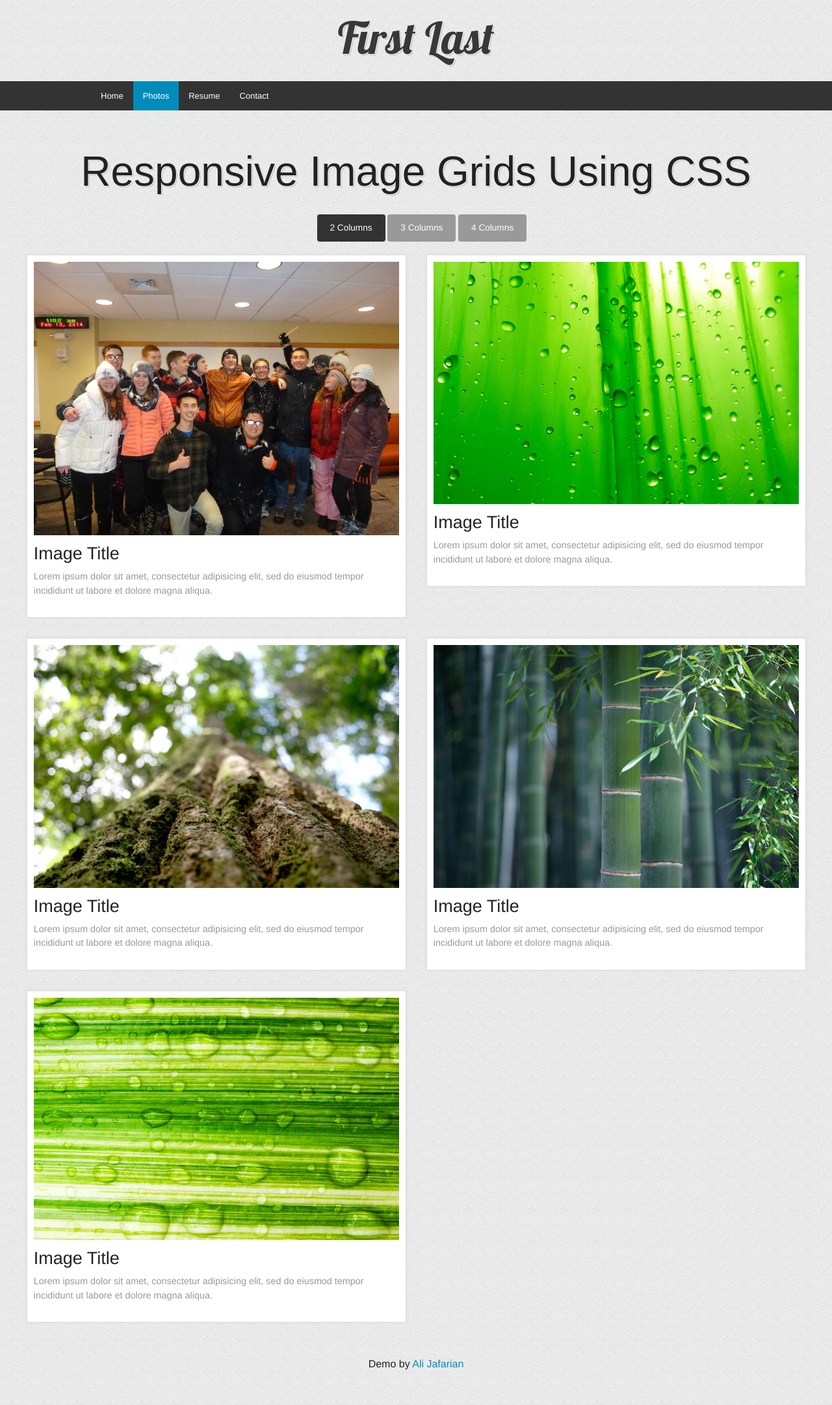
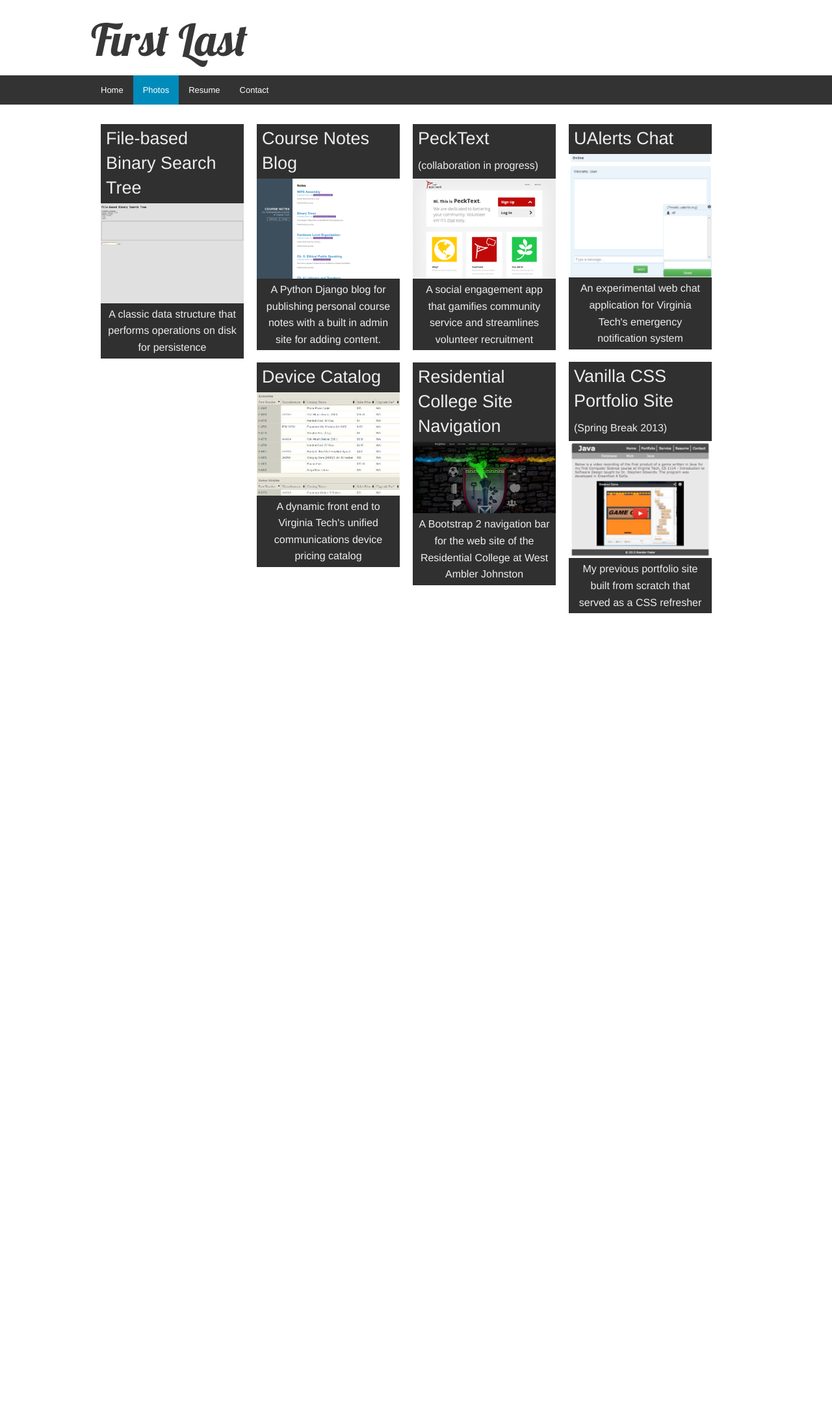
Before and after one commit to brandon-foster/template-1, a PHP site: page /photos.php in a window 1280 px wide. Shown: the whole page at 65% size. After the commit the page ends 944 px from the top, so only its background shows below. Run offline with PHP 8.4, Linux system fonts and the light colour scheme; some web fonts are replaced.

Commit message:
apply masonry to portfolio items

```diff
--- a/css/gallery.css
+++ b/css/gallery.css
@@ -1,7 +1,10 @@
+/* ties into photos.php */
+
 * {
 	margin: 0;
 	padding: 0;
 }
+
 body {
 	background: url(img/gallery/noise_light-grey.jpg);
 	font-family: 'Helvetica Neue', arial, sans-serif;
@@ -16,32 +19,39 @@ h1 {
 	text-align: center;
 	text-shadow: 1px 1px 0 #fff, 2px 2px 0 #bbb;
 }
+
 hr {
 	border-top: 1px solid #ccc;
 	border-bottom: 1px solid #fff;
 	margin: 25px 0;
 	clear: both;
 }
+
 .centered {
 	text-align: center;
 }
+
 .wrapper {
 	width: 100%;
 	padding: 30px 0;
 }
+
 .container {
 	width: 1200px;
 	margin: 0 auto;
 }
+
 ul.grid-nav {
 	list-style: none;
 	font-size: .85em;
 	font-weight: 200;
 	text-align: center;
 }
+
 ul.grid-nav li {
 	display: inline-block;
 }
+
 ul.grid-nav li a {
 	display: inline-block;
 	background: #999;
@@ -52,12 +62,15 @@ ul.grid-nav li a {
 	-moz-border-radius: 4px;
 	-webkit-border-radius: 4px;
 }
+
 ul.grid-nav li a:hover {
 	background: #7b0;
 }
+
 ul.grid-nav li a.active {
 	background: #333;
 }
+
 .grid-container {
 	display: none;
 }
@@ -67,6 +80,15 @@ ul.rig {
 	font-size: 0px;
 	margin-left: -2.5%; /* should match li left margin */
 }
+
+/* BEGIN brandon 2014-JUL-16 */
+ul.rig>a:hover>li {
+	box-shadow: 0 0 5px #737C85;
+	box-sizing: border-box;
+	-moz-box-sizing: border-box;
+	-webkit-box-sizing: border-box;
+}
+/* END brandon 2014-JUL-16 */
 ul.rig li {
 	display: inline-block;
 	padding: 10px;
@@ -81,18 +103,21 @@ ul.rig li {
 	-moz-box-sizing: border-box;
 	-webkit-box-sizing: border-box;
 }
+
 ul.rig li img {
 	max-width: 100%;
 	height: auto;
 	margin: 0 0 10px;
 }
+
 ul.rig li h3 {
 	margin: 0 0 5px;
 }
+
 ul.rig li p {
 	font-size: .9em;
 	line-height: 1.5em;
-    color: #999;
+	color: #5B5655;
 }
 /* class for 2 columns */
 ul.rig.columns-2 li {
@@ -107,14 +132,14 @@ ul.rig.columns-4 li {
 	width: 22.5%; /* this value + 2.5 should = 25% */
 }
 
-@media (max-width: 1199px) {
+@media ( max-width : 1199px) {
 	.container {
 		width: auto;
 		padding: 0 10px;
 	}
 }
 
-@media (max-width: 480px) {
+@media ( max-width : 480px) {
 	ul.grid-nav li {
 		display: block;
 		margin: 0 0 5px;
--- /dev/null
+++ b/masonry/masonry.css
@@ -0,0 +1,45 @@
+.masonry-brick {
+	margin: 10px auto;
+	float: left;
+	background-color: #c0c0c0;
+	text-align: center;
+}
+
+@media ( max-width : 640px) {
+	.masonry-brick {
+		width: 100%;
+	}
+}
+
+@media ( min-width : 641px) and (max-width: 840px) {
+	.masonry-brick {
+		width: 220px;
+	}
+}
+
+@media ( min-width : 841px) {
+	.masonry-brick {
+		width: 220px;
+	}
+}
+
+.masonry-brick h3,.masonry-brick p {
+	background-color: rgba(0, 0, 0, 0.75);
+	margin: 0;
+	color: #eee;
+	padding: 4px 8px;
+}
+
+.masonry-brick h3 {
+	text-align: left;
+}
+
+#masonryContainer {
+	width: 0 auto;
+	margin-left: auto;
+	margin-right: auto;
+}
+
+h3 span.small {
+	font-size: 16px;
+}
--- a/photos.php
+++ b/photos.php
@@ -5,7 +5,8 @@
 <meta charset="utf-8">
 <meta name="viewport" content="width=device-width, initial-scale=1.0">
 	<?php include"includes/links-include.php"?>
-	<link href="css/gallery.css" rel="stylesheet" type="text/css">
+<!-- 	<link href="css/gallery.css" rel="stylesheet" type="text/css"> -->
+<link href="masonry/masonry.css" rel="stylesheet" type="text/css">
 <title>Photos &middot; Portfolio</title>
 </head>
 <body class="body-photos">
@@ -15,193 +16,79 @@
     <?php include"includes/nav-include.php"?>
 
 <div class="wrapper">
-		<div class="container">
-			<h1>Responsive Image Grids Using CSS</h1>
-			<ul class="grid-nav">
-				<li><a href="#" data-id="two-columns" class="active">2 Columns</a></li>
-				<li><a href="#" data-id="three-columns">3 Columns</a></li>
-				<li><a href="#" data-id="four-columns">4 Columns</a></li>
-			</ul>
+		<div class="row">
+			<div class="small-12 columns">
+				<div style="position: relative; margin-right: auto; margin-left: auto;">
+					<div id="masonryContainer">
 
-			<div id="two-columns" class="grid-container" style="display: block;">
-				<ul class="rig columns-2">
 
-					<li><img src="img/gallery/cs-lounge.jpg" />
-						<h3>Image Title</h3>
-						<p>Lorem ipsum dolor sit amet, consectetur adipisicing elit, sed
-							do eiusmod tempor incididunt ut labore et dolore magna aliqua.</p>
-					</li>
-					<li><img src="img/gallery/pri_001.jpg" />
-						<h3>Image Title</h3>
-						<p>Lorem ipsum dolor sit amet, consectetur adipisicing elit, sed
-							do eiusmod tempor incididunt ut labore et dolore magna aliqua.</p>
-					</li>
-					<li><img src="img/gallery/pri_002.jpg" />
-						<h3>Image Title</h3>
-						<p>Lorem ipsum dolor sit amet, consectetur adipisicing elit, sed
-							do eiusmod tempor incididunt ut labore et dolore magna aliqua.</p>
-					</li>
-					<li><img src="img/gallery/pri_003.jpg" />
-						<h3>Image Title</h3>
-						<p>Lorem ipsum dolor sit amet, consectetur adipisicing elit, sed
-							do eiusmod tempor incididunt ut labore et dolore magna aliqua.</p>
-					</li>
-					<li><img src="img/gallery/pri_004.jpg" />
-						<h3>Image Title</h3>
-						<p>Lorem ipsum dolor sit amet, consectetur adipisicing elit, sed
-							do eiusmod tempor incididunt ut labore et dolore magna aliqua.</p>
-					</li>
-				</ul>
+						<div class="masonry-brick">
+							<a href="http://dsa-brandonfoster.rhcloud.com/filebst/index.html"
+								target="_blank">
+								<h3>File-based Binary Search Tree</h3> <img
+								src="img/gallery/filebst-brandonfoster.rhcloud.com0663.png" />
+								<p>A classic data structure that performs operations on disk for
+									persistence</p>
+
+							</a>
+						</div>
+						<div class="masonry-brick">
+							<a href="http://course-notes.herokuapp.com/" target="_blank">
+								<h3>Course Notes Blog</h3> <img
+								src="img/gallery/course-notes300x210.png" />
+								<p>A Python Django blog for publishing personal course notes
+									with a built in admin site for adding content.</p>
+							</a>
+						</div>
+						<div class="masonry-brick">
+							<a href="http://pecktext.herokuapp.com/" target="_blank">
+								<h3>
+									PeckText <span class="small">(collaboration in progress)</span>
+								</h3> <img src="img/gallery/pecktext300x210.png" />
+								<p>A social engagement app that gamifies community service and
+									streamlines volunteer recruitment</p>
+							</a>
+						</div>
+						<div class="masonry-brick">
+							<a href="https://github.com/ualerts-org/ualerts-chat"
+								target="_blank">
+								<h3>UAlerts Chat</h3> <img src="img/gallery/chat.png" />
+								<p>An experimental web chat application for Virginia Tech's
+									emergency notification system</p>
+							</a>
+						</div>
+						<div class="masonry-brick">
+							<a href="http://filebox.vt.edu/users/brandonf/" target="_blank">
+								<h3>Vanilla CSS Portfolio Site <span class="small">(Spring
+									Break 2013)</span></h3> <img
+								src="img/gallery/hand-coded-site-240x197.png" />
+								<p>My previous portfolio site built from scratch that served as
+									a CSS refresher</p>
+							</a>
+						</div>
+
+						<div class="masonry-brick">
+							<a href="http://www.nis.vt.edu/uc/devices/pricing"><h3>Device
+									Catalog</h3> <img src="img/gallery/device-catalog.png" />
+								<p>A dynamic front end to Virginia Tech's unified communications
+									device pricing catalog</p></a>
+						</div>
+						<div class="masonry-brick">
+							<a href="http://www.westaj.org.vt.edu/" target="_blank"><h3>
+									Residential College Site Navigation</h3> <img
+								src="img/gallery/west-aj.png" />
+								<p>A Bootstrap 2 navigation bar for the web site of the
+									Residential College at West Ambler Johnston</p></a>
+						</div>
+
+					</div>
+					<!-- /.large-12 columns -->
+				</div>
+				<!-- custom style div -->
 			</div>
-			<!--/#two-columns-->
-
-			<div id="three-columns" class="grid-container">
-				<ul class="rig columns-3">
-					<li><img src="img/gallery/pri_001.jpg" />
-						<h3>Image Title</h3>
-						<p>Lorem ipsum dolor sit amet, consectetur adipisicing elit, sed
-							do eiusmod tempor incididunt ut labore et dolore magna aliqua.</p>
-					</li>
-					<li><img src="img/gallery/cs-lounge.jpg" />
-						<h3>Image Title</h3>
-						<p>Lorem ipsum dolor sit amet, consectetur adipisicing elit, sed
-							do eiusmod tempor incididunt ut labore et dolore magna aliqua.</p>
-					</li>
-					<li><img src="img/gallery/pri_002.jpg" />
-						<h3>Image Title</h3>
-						<p>Lorem ipsum dolor sit amet, consectetur adipisicing elit, sed
-							do eiusmod tempor incididunt ut labore et dolore magna aliqua.</p>
-					</li>
-					<li><img src="img/gallery/pri_003.jpg" />
-						<h3>Image Title</h3>
-						<p>Lorem ipsum dolor sit amet, consectetur adipisicing elit, sed
-							do eiusmod tempor incididunt ut labore et dolore magna aliqua.</p>
-					</li>
-					<li><img src="img/gallery/pri_004.jpg" />
-						<h3>Image Title</h3>
-						<p>Lorem ipsum dolor sit amet, consectetur adipisicing elit, sed
-							do eiusmod tempor incididunt ut labore et dolore magna aliqua.</p>
-					</li>
-					<li><img src="img/gallery/pri_005.jpg" />
-						<h3>Image Title</h3>
-						<p>Lorem ipsum dolor sit amet, consectetur adipisicing elit, sed
-							do eiusmod tempor incididunt ut labore et dolore magna aliqua.</p>
-					</li>
-					<li><img src="img/gallery/pri_006.jpg" />
-						<h3>Image Title</h3>
-						<p>Lorem ipsum dolor sit amet, consectetur adipisicing elit, sed
-							do eiusmod tempor incididunt ut labore et dolore magna aliqua.</p>
-					</li>
-					<li><img src="img/gallery/pri_007.jpg" />
-						<h3>Image Title</h3>
-						<p>Lorem ipsum dolor sit amet, consectetur adipisicing elit, sed
-							do eiusmod tempor incididunt ut labore et dolore magna aliqua.</p>
-					</li>
-					<li><img src="img/gallery/cs-lounge.jpg" />
-						<h3>Image Title</h3>
-						<p>Lorem ipsum dolor sit amet, consectetur adipisicing elit, sed
-							do eiusmod tempor incididunt ut labore et dolore magna aliqua.</p>
-					</li>
-					<li><img src="img/gallery/pri_008.jpg" />
-						<h3>Image Title</h3>
-						<p>Lorem ipsum dolor sit amet, consectetur adipisicing elit, sed
-							do eiusmod tempor incididunt ut labore et dolore magna aliqua.</p>
-					</li>
-					<li><img src="img/gallery/pri_009.jpg" />
-						<h3>Image Title</h3>
-						<p>Lorem ipsum dolor sit amet, consectetur adipisicing elit, sed
-							do eiusmod tempor incididunt ut labore et dolore magna aliqua.</p>
-					</li>
-				</ul>
-			</div>
-			<!--/#three-columns-->
-
-			<div id="four-columns" class="grid-container">
-				<ul class="rig columns-4">
-					<li><img src="img/gallery/pri_001.jpg" />
-						<h3>Image Title</h3>
-						<p>Lorem ipsum dolor sit amet, consectetur adipisicing elit, sed
-							do eiusmod tempor incididunt ut labore et dolore magna aliqua.</p>
-					</li>
-					<li><img src="img/gallery/pri_002.jpg" />
-						<h3>Image Title</h3>
-						<p>Lorem ipsum dolor sit amet, consectetur adipisicing elit, sed
-							do eiusmod tempor incididunt ut labore et dolore magna aliqua.</p>
-					</li>
-					<li><img src="img/gallery/pri_003.jpg" />
-						<h3>Image Title</h3>
-						<p>Lorem ipsum dolor sit amet, consectetur adipisicing elit, sed
-							do eiusmod tempor incididunt ut labore et dolore magna aliqua.</p>
-					</li>
-					<li><img src="img/gallery/cs-lounge.jpg" />
-						<h3>Image Title</h3>
-						<p>Lorem ipsum dolor sit amet, consectetur adipisicing elit, sed
-							do eiusmod tempor incididunt ut labore et dolore magna aliqua.</p>
-					</li>
-					<li><img src="img/gallery/pri_004.jpg" />
-						<h3>Image Title</h3>
-						<p>Lorem ipsum dolor sit amet, consectetur adipisicing elit, sed
-							do eiusmod tempor incididunt ut labore et dolore magna aliqua.</p>
-					</li>
-					<li><img src="img/gallery/pri_005.jpg" />
-						<h3>Image Title</h3>
-						<p>Lorem ipsum dolor sit amet, consectetur adipisicing elit, sed
-							do eiusmod tempor incididunt ut labore et dolore magna aliqua.</p>
-					</li>
-					<li><img src="img/gallery/cs-lounge.jpg" />
-						<h3>Image Title</h3>
-						<p>Lorem ipsum dolor sit amet, consectetur adipisicing elit, sed
-							do eiusmod tempor incididunt ut labore et dolore magna aliqua.</p>
-					</li>
-					<li><img src="img/gallery/pri_006.jpg" />
-						<h3>Image Title</h3>
-						<p>Lorem ipsum dolor sit amet, consectetur adipisicing elit, sed
-							do eiusmod tempor incididunt ut labore et dolore magna aliqua.</p>
-					</li>
-					<li><img src="img/gallery/pri_007.jpg" />
-						<h3>Image Title</h3>
-						<p>Lorem ipsum dolor sit amet, consectetur adipisicing elit, sed
-							do eiusmod tempor incididunt ut labore et dolore magna aliqua.</p>
-					</li>
-					<li><img src="img/gallery/pri_008.jpg" />
-						<h3>Image Title</h3>
-						<p>Lorem ipsum dolor sit amet, consectetur adipisicing elit, sed
-							do eiusmod tempor incididunt ut labore et dolore magna aliqua.</p>
-					</li>
-					<li><img src="img/gallery/pri_009.jpg" />
-						<h3>Image Title</h3>
-						<p>Lorem ipsum dolor sit amet, consectetur adipisicing elit, sed
-							do eiusmod tempor incididunt ut labore et dolore magna aliqua.</p>
-					</li>
-					<li><img src="img/gallery/pri_010.jpg" />
-						<h3>Image Title</h3>
-						<p>Lorem ipsum dolor sit amet, consectetur adipisicing elit, sed
-							do eiusmod tempor incididunt ut labore et dolore magna aliqua.</p>
-					</li>
-					<li><img src="img/gallery/pri_011.jpg" />
-						<h3>Image Title</h3>
-						<p>Lorem ipsum dolor sit amet, consectetur adipisicing elit, sed
-							do eiusmod tempor incididunt ut labore et dolore magna aliqua.</p>
-					</li>
-					<li><img src="img/gallery/cs-lounge.jpg" />
-						<h3>Image Title</h3>
-						<p>Lorem ipsum dolor sit amet, consectetur adipisicing elit, sed
-							do eiusmod tempor incididunt ut labore et dolore magna aliqua.</p>
-					</li>
-					<li><img src="img/gallery/pri_012.jpg" />
-						<h3>Image Title</h3>
-						<p>Lorem ipsum dolor sit amet, consectetur adipisicing elit, sed
-							do eiusmod tempor incididunt ut labore et dolore magna aliqua.</p>
-					</li>
-				</ul>
-			</div>
-			<!--/#four-columns-->
-
-			<p class="centered">
-				Demo by <a href="http://alijafarian.com">Ali Jafarian</a>
-			</p>
+			<!--/.masonryContainer-->
 		</div>
-		<!--/.container-->
+		<!--/.row -->
 	</div>
 	<!--/.wrapper-->
 
@@ -210,6 +97,6 @@
 
 	<script type="text/javascript" src="masonry/masonry.pkgd.min.js"></script>
 	<script type="text/javascript" src="js/gallery.js"></script>
-
+	<script type="text/javascript" src="masonry/masonry-activate.js"></script>
 </body>
 </html>
```
Also changed, not shown: masonry/photos.css (deleted, +0 -9 lines), masonry/masonry-activate.js (renamed from masonry/photos.js). Lines whose indentation alone changed are shown as unchanged.
